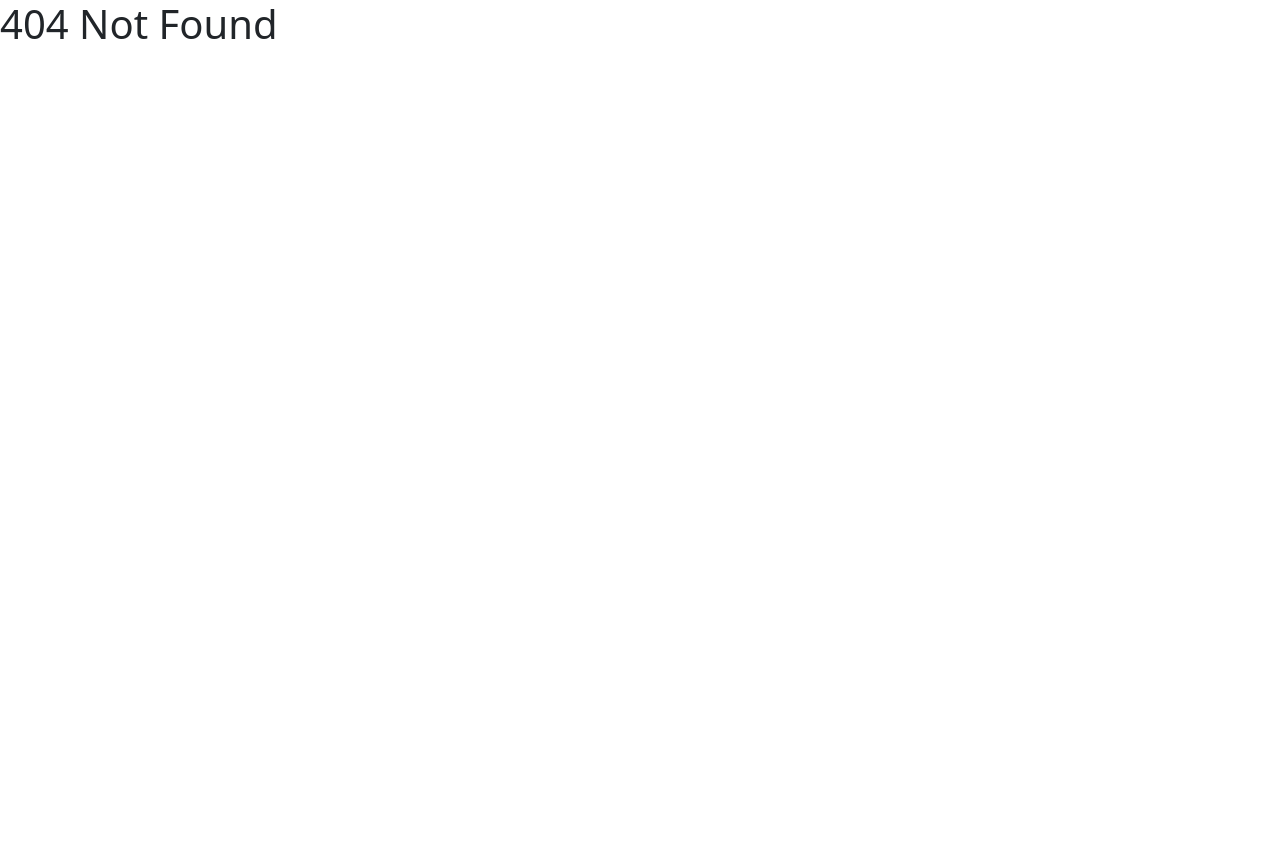
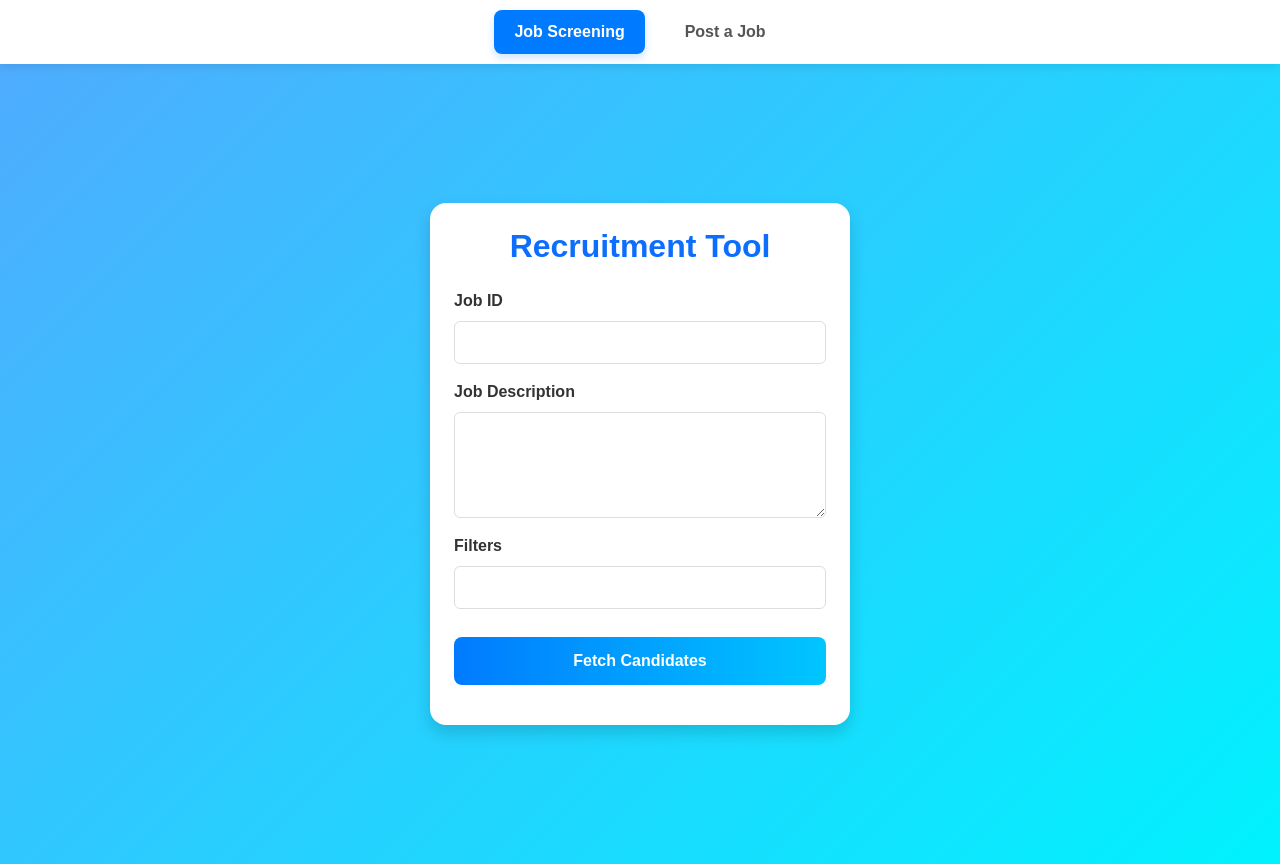
Before and after one commit to RonakSingh2006/Hire-Flow, a React (Vite) app in the folder FrontEnd/: page /recruiter in a window 1280 px wide. Before the commit this address had no page. Before the commit the page ends 800 px from the top, so only its background shows below. Built offline with nearby package versions, Linux system fonts and the light colour scheme.

Commit message:
Build Landing Pages

```diff
--- a/FrontEnd/package.json
+++ b/FrontEnd/package.json
@@ -15,7 +15,8 @@
     "react-dom": "^19.1.1",
     "react-hot-toast": "^2.6.0",
     "react-icons": "^5.5.0",
-    "react-router": "^7.8.2"
+    "react-router": "^7.8.2",
+    "react-router-dom": "^7.8.2"
   },
   "devDependencies": {
     "@eslint/js": "^9.33.0",
--- a/FrontEnd/src/App.jsx
+++ b/FrontEnd/src/App.jsx
@@ -1,7 +1,7 @@
-import Form from "./components/Form"
+import LandingPage from "./components/LandingPage"
 function App() {
   return <>
-    <Form></Form>
+    <LandingPage/>
   </>
 }
 
--- /dev/null
+++ b/FrontEnd/src/components/AdminDashboard.css
@@ -0,0 +1,57 @@
+body {
+    margin: 0;
+    font-family: sans-serif;
+  }
+  .recruiter-dashboard-container {
+    display: flex;
+    flex-direction: column;
+    min-height: 100vh;
+    background: linear-gradient(135deg, #4facfe 0%, #00f2fe 100%);
+    color: #333;
+  }
+  .navbar {
+    display: flex;
+    justify-content: center;
+    background-color: #fff;
+    box-shadow: 0 2px 10px rgba(0, 0, 0, 0.1);
+    padding: 10px 20px;
+    z-index: 10;
+  }
+  .nav-item-container {
+    display: flex;
+    gap: 20px;
+  }
+  .nav-item {
+    background: none;
+    border: none;
+    padding: 10px 20px;
+    font-size: 16px;
+    font-weight: bold;
+    color: #555;
+    cursor: pointer;
+    border-radius: 8px;
+    transition: all 0.3s ease;
+  }
+  .nav-item:hover {
+    background-color: #f0f0f0;
+  }
+  .nav-item.active {
+    background-color: #007bff;
+    color: white;
+    box-shadow: 0 4px 8px rgba(0, 123, 255, 0.2);
+  }
+  .main-content {
+    flex-grow: 1;
+    display: flex;
+    justify-content: center;
+    align-items: center;
+    padding: 20px;
+  }
+  .placeholder-content {
+    background-color: rgba(255, 255, 255, 0.8);
+    border-radius: 12px;
+    padding: 40px;
+    text-align: center;
+    font-size: 1.25rem;
+    color: #555;
+  }
--- /dev/null
+++ b/FrontEnd/src/components/AdminDashboard.jsx
@@ -0,0 +1,37 @@
+import { useState } from "react";
+import "./AdminDashboard.css";
+import Recruit from "./Recruit"
+import Form from "./Form"
+
+
+const AdminDashboard = () => {
+  const [view, setView] = useState("resumeScreening");
+
+  return (
+    <div className="recruiter-dashboard-container">
+      <nav className="navbar">
+        <div className="nav-item-container">
+          <button
+            className={`nav-item ${view === "resumeScreening" ? "active" : ""}`}
+            onClick={() => setView("resumeScreening")}
+          >
+            Job Screening
+          </button>
+          <button
+            className={`nav-item ${view === "postJob" ? "active" : ""}`}
+            onClick={() => setView("postJob")}
+          >
+            Post a Job
+          </button>
+        </div>
+      </nav>
+        {view === "resumeScreening" ? (
+            <Recruit/>
+          ) : (
+            <Form/>
+          )}
+    </div>
+  );
+};
+
+export default AdminDashboard;
--- a/FrontEnd/src/components/Form.css
+++ b/FrontEnd/src/components/Form.css
@@ -30,7 +30,7 @@
   text-align: center;
   margin-bottom: 25px;
   background: linear-gradient(90deg, #007bff, #00c6ff);
-  /* -webkit-background-clip: text; */
+  -webkit-background-clip: text;
   -webkit-text-fill-color: transparent;
 }
 
--- a/FrontEnd/src/components/Form.jsx
+++ b/FrontEnd/src/components/Form.jsx
@@ -1,5 +1,5 @@
 import React, { useState } from "react";
-import "./Form.css"
+import "./Form.css";
 
 const Form = () => {
   const [formData, setFormData] = useState({
@@ -17,10 +17,40 @@ const Form = () => {
     setFormData((prev) => ({ ...prev, [name]: value }));
   };
 
-  const handleSubmit = (e) => {
+  const handleSubmit = async (e) => {
     e.preventDefault();
-    console.log("Job Posted:", formData);
-    alert("Job Posted Successfully ✅");
+
+    try {
+      const response = await fetch("http://localhost:8080/api/jd/postjob", {
+        method: "POST",
+        headers: {
+          "Content-Type": "application/json",
+        },
+        body: JSON.stringify(formData),
+      });
+
+      if (response.ok) {
+        alert("Job Posted Successfully ✅");
+        // Optional: Clear the form after a successful submission
+        setFormData({
+          companyName: "",
+          jobId: "",
+          jobTitle: "",
+          responsibilities: "",
+          experience: "",
+          skills: "",
+          summary: "",
+        });
+      } else {
+        const errorData = await response.json();
+        alert(
+          `Failed to post job: ${errorData.message || response.statusText}`
+        );
+      }
+    } catch (error) {
+      console.error("Error posting job:", error);
+      alert("An error occurred. Please try again later.");
+    }
   };
 
   return (
--- /dev/null
+++ b/FrontEnd/src/components/LandingPage.css
@@ -0,0 +1,54 @@
+/* src/components/LandingPage.css */
+
+.main-bg {
+  background: linear-gradient(135deg, #4facfe 0%, #00f2fe 100%);
+  min-height: 100vh;
+  display: flex;
+  flex-direction: column;
+  justify-content: center;
+  align-items: center;
+  color: white;
+  font-family: sans-serif;
+}
+
+.project-title {
+  font-size: 8rem;
+  font-weight: 900;
+  text-align: center;
+  text-transform: uppercase;
+  margin-bottom: 50px;
+  color: rgba(255, 255, 255, 0.4);
+}
+
+.buttons-container {
+  display: flex;
+  gap: 30px;
+}
+
+.user-btn,
+.recruiter-btn {
+  padding: 15px 40px;
+  font-size: 1.25rem;
+  font-weight: 600;
+  border-radius: 12px;
+  cursor: pointer;
+  border: none;
+  transition: all 0.3s ease;
+  box-shadow: 0 4px 15px rgba(0, 0, 0, 0.2);
+}
+
+.user-btn {
+  background-color: #e3f2fd;
+  color: #0d47a1;
+}
+
+.recruiter-btn {
+  background-color: #0d47a1;
+  color: #e3f2fd;
+}
+
+.user-btn:hover,
+.recruiter-btn:hover {
+  transform: translateY(-5px);
+  box-shadow: 0 8px 20px rgba(0, 0, 0, 0.3);
+}
--- /dev/null
+++ b/FrontEnd/src/components/LandingPage.jsx
@@ -0,0 +1,22 @@
+import "./LandingPage.css";
+import { useNavigate } from "react-router-dom";
+
+const LandingPage = () => {
+  let navigate = useNavigate();
+
+  return (
+    <div className="main-bg">
+      <h1 className="project-title">Hire-Flow</h1>
+      <div className="buttons-container">
+        <button className="user-btn" onClick={()=>{
+          navigate("/user")
+        }}>User</button>
+        <button className="recruiter-btn" onClick={()=>{
+          navigate("/recruiter")
+        }}>Recruiter</button>
+      </div>
+    </div>
+  );
+};
+
+export default LandingPage;
--- a/FrontEnd/src/components/Recruit.jsx
+++ b/FrontEnd/src/components/Recruit.jsx
@@ -44,7 +44,7 @@ function Recruit() {
         console.error("Failed to parse candidate JSON:", err);
         toast.error("Could not parse candidate data.");
       }
-      console.log(parsed)
+      console.log(parsed);
       setCandidates(parsed);
     } catch (err) {
       console.error("Error:", err);
@@ -92,7 +92,7 @@ function Recruit() {
         </div>
 
         <div className="mb-3">
-          <label className="form-label">Filters (comma separated)</label>
+          <label className="form-label">Filters</label>
           <input
             type="text"
             className="form-control"
@@ -120,7 +120,9 @@ function Recruit() {
                 >
                   <div>
                     <b>{c.candidate_name || c.candidateName}</b>
-                    <div className="text-muted">Resume ID: {c.resume_id  || c.resumeId}</div>
+                    <div className="text-muted">
+                      Resume ID: {c.resume_id || c.resumeId}
+                    </div>
                   </div>
                 </li>
               ))}
```
Also changed, not shown: FrontEnd/src/main.jsx (+6 -6 lines), 1 other file (tests, documents, lock files or other folders).
